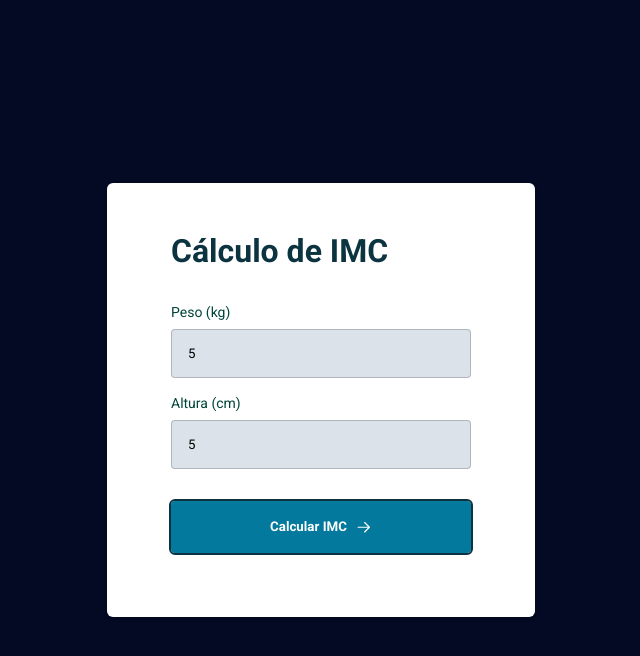
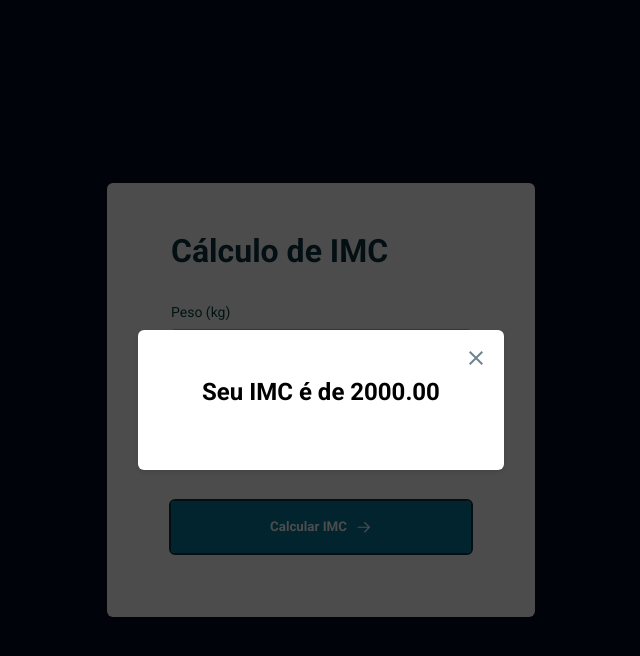
Before and after one commit to mviniciussb/html-css-js, a plain HTML site: page 3-CalculadoraIMC/index.html in a window 1280 px wide. Both pictures are taken after typing "5", "5" into the empty fields and a click on the button "Calcular IMC". Shown: the whole page, without its empty margins (319-959 px from the left). Drawn offline with Linux system fonts and the light colour scheme.

Commit message:
atualizacoes no codigo

```diff
--- a/3-CalculadoraIMC/index.html
+++ b/3-CalculadoraIMC/index.html
@@ -6,7 +6,7 @@
     <meta name="viewport" content="width=device-width, initial-scale=1.0">
     <link rel="stylesheet" href="style.css">
     <title>Calculadora de IMC</title>
-    <script src="main.js" defer></script>
+    <script src="javascript/main.js" type="module" defer></script>
 </head>
 
 <body>
@@ -27,16 +27,16 @@
                         <label for="height">Altura (cm)</label>
                         <input type="number" name="height" id="height" required>
                     </div>
-                    <button id="formButton">Calcular IMC <img src="arrow-up-right.svg" alt=""></button>
+                    <button id="formButton">Calcular IMC <img src="img/arrow-up-right.svg" alt=""></button>
                 </form>
         </main>
     </div>
 
     <div class="modal-wrapper">
         <div class="modal-card">
-            <h2 id="vixi">Seu IMC é de 28</h2>
-            <button class="close">
-                <img src="close.svg" alt="Botão para fechar">
+            <h2>Seu IMC é de 28</h2>
+            <button class="buttonClose">
+                <img src="img/close.svg" alt="Botão para fechar">
             </button>
         </div>
     </div>
--- /dev/null
+++ b/3-CalculadoraIMC/javascript/main.js
@@ -0,0 +1,48 @@
+// Variables
+const formButton = document.querySelector("#formButton")
+let weight = document.querySelector("#weight")
+let height = document.querySelector("#height")
+
+const modal = {
+    wrapper: document.querySelector(".modal-wrapper"),
+    message: document.querySelector(".modal-card h2"),
+    buttonClose: document.querySelector(".buttonClose"),
+    open(){
+        modal.wrapper.classList.add("openPopUp")
+    },
+    close(){
+        modal.wrapper.classList.remove("openPopUp")
+}
+}
+
+// Events
+formButton.addEventListener("click", handleForm)
+modal.buttonClose.addEventListener("click", closePopUp)
+
+// Funtions
+function handleForm(event) {
+    event.preventDefault()
+
+    const inputWeigth = weight.value
+    const inputHeigth = height.value
+
+    const IMC = imCalc(inputWeigth, inputHeigth)
+
+    modal.message.innerText = `Seu IMC é de ${IMC}`
+    modal.open()
+
+}
+
+function imCalc(weight, height) {
+    return (weight / (height / 100) ** 2).toFixed(2);
+  }
+
+function closePopUp(){
+    modal.close()
+}
+
+document.addEventListener("keydown", function(event){
+    if(event.key == "Escape"){
+        modal.close()
+    }
+})
--- a/3-CalculadoraIMC/main.js
+++ /dev/null
@@ -1,16 +0,0 @@
-// Variables
-const formButton = document.querySelector("#formButton")
-let weight = document.querySelector("#weight")
-let height = document.querySelector("#height")
-
-// Events
-formButton.addEventListener("click", handleForm)
-buttonClose.addEventListener("click", closeModal)
-
-// Funtions
-function handleForm(event) {
-    event.preventDefault()
-
-    const inputWeigth = weight.value
-    const inputHeigth = height.value
-}
--- a/3-CalculadoraIMC/style.css
+++ b/3-CalculadoraIMC/style.css
@@ -128,7 +128,7 @@ form button:hover{
     position: relative;
 }
 
-.close{
+.buttonClose{
     border: none;
     background: none;
     position: absolute;
@@ -140,7 +140,7 @@ form button:hover{
     transition: .3s;
 }
 
-.close:hover{
+.buttonClose:hover{
     transform: scale(1.1);
 }
 
```
Also changed, not shown: 3-CalculadoraIMC/img/arrow-up-right.svg (renamed from 3-CalculadoraIMC/arrow-up-right.svg), 3-CalculadoraIMC/img/close.svg (renamed from 3-CalculadoraIMC/close.svg), 3-CalculadoraIMC/javascript/modal.js (added).
